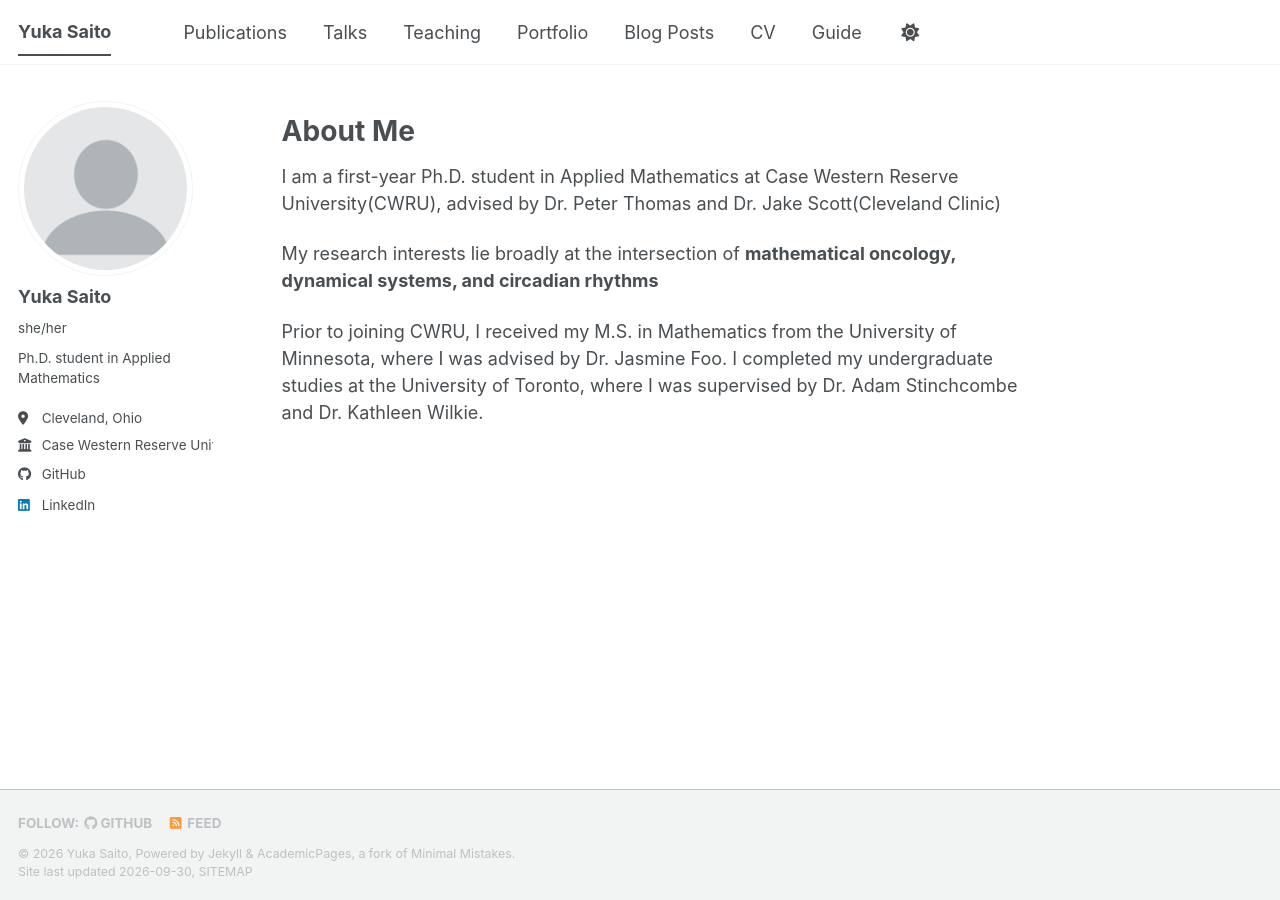
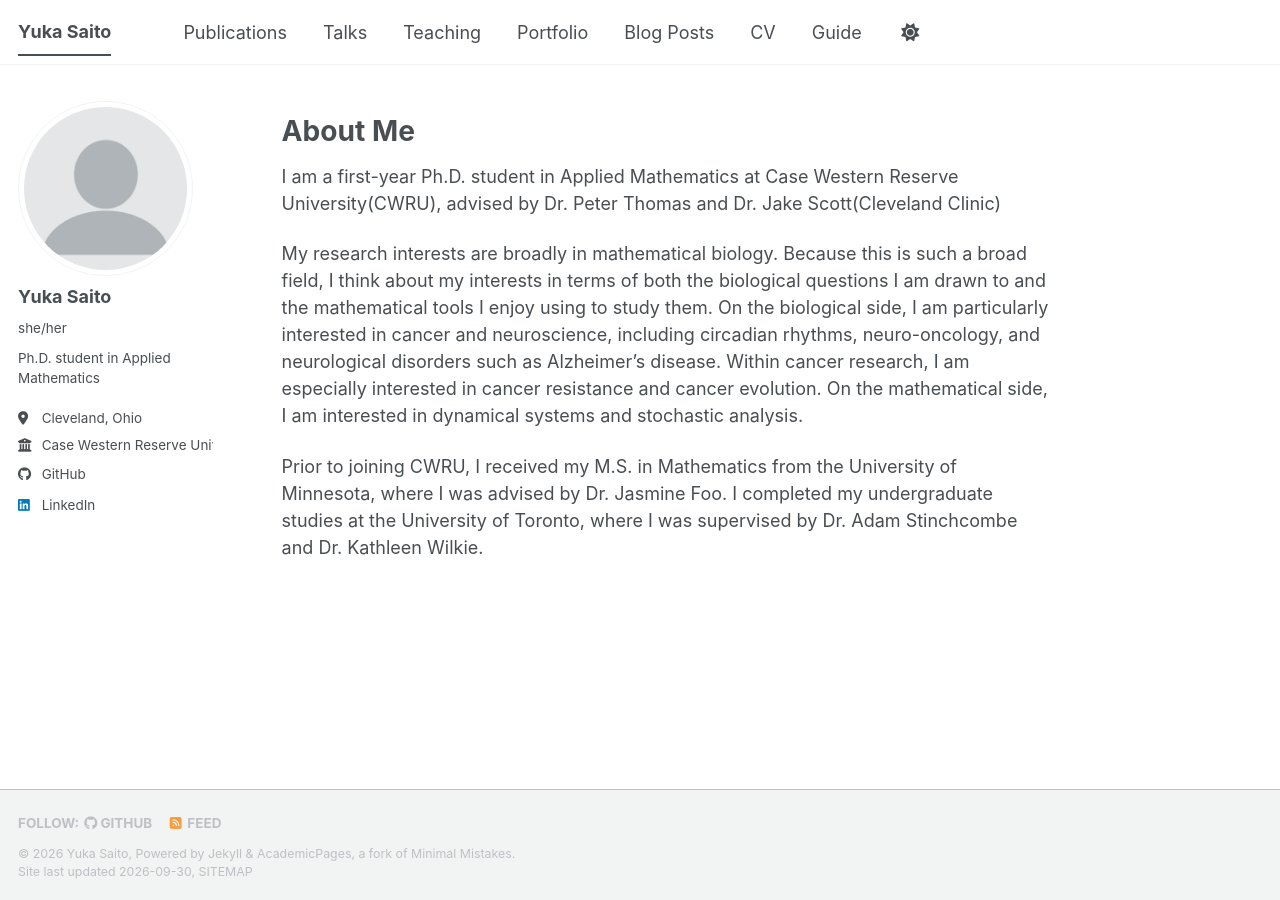
Before and after one commit to yuka202409/yuka202409.github.io, a Jekyll site: the page built from _pages/about.md, in a window 1280 px wide. Built offline with Jekyll 4.4.1, drawn with Linux system fonts in a browser that asks for light colours; a style sheet for code colours, icons or effects is not loaded.

Commit message:
Update about.md

```diff
--- a/_pages/about.md
+++ b/_pages/about.md
@@ -11,6 +11,6 @@ redirect_from:
 
 I am a first-year Ph.D. student in Applied Mathematics at Case Western Reserve University(CWRU), advised by Dr. Peter Thomas and Dr. Jake Scott(Cleveland Clinic)
 
-My research interests lie broadly at the intersection of **mathematical oncology, dynamical systems, and circadian rhythms**
+My research interests are broadly in mathematical biology. Because this is such a broad field, I think about my interests in terms of both the biological questions I am drawn to and the mathematical tools I enjoy using to study them. On the biological side, I am particularly interested in cancer and neuroscience, including circadian rhythms, neuro-oncology, and neurological disorders such as Alzheimer’s disease. Within cancer research, I am especially interested in cancer resistance and cancer evolution. On the mathematical side, I am interested in dynamical systems and stochastic analysis.
 
 Prior to joining CWRU, I received my M.S. in Mathematics from the University of Minnesota, where I was advised by Dr. Jasmine Foo. I completed my undergraduate studies at the University of Toronto, where I was supervised by Dr. Adam Stinchcombe and Dr. Kathleen Wilkie.
```
